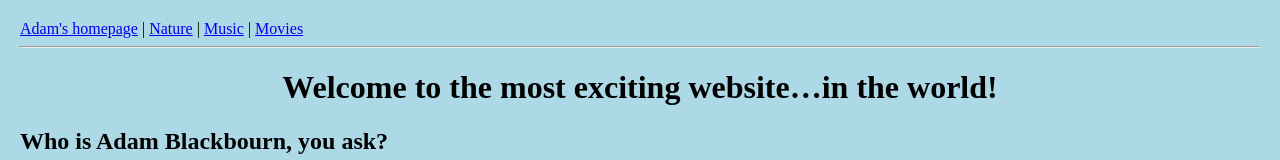
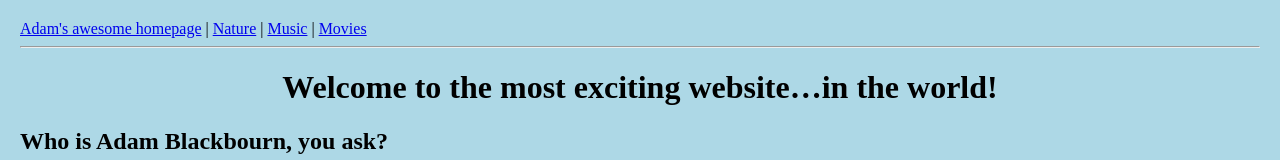
Before and after one commit to LIS351AdamTA/LIS351AdamTA.github.io, a plain HTML site: page index.html in a window 1280 px wide. Shown: the top 160 px of the page. Drawn offline with Linux system fonts and the light colour scheme.

Commit message:
Nav update
Quick nav update test

```diff
--- a/index.html
+++ b/index.html
@@ -11,7 +11,7 @@
 <body>
 
   <nav>
-    <a href="index.html">Adam's homepage</a> |
+    <a href="index.html">Adam's awesome homepage</a> |
     <a href="001_nature.html">Nature</a> |
     <a href="002_music.html">Music</a> |
     <a href="003_movies.html">Movies</a>
```
